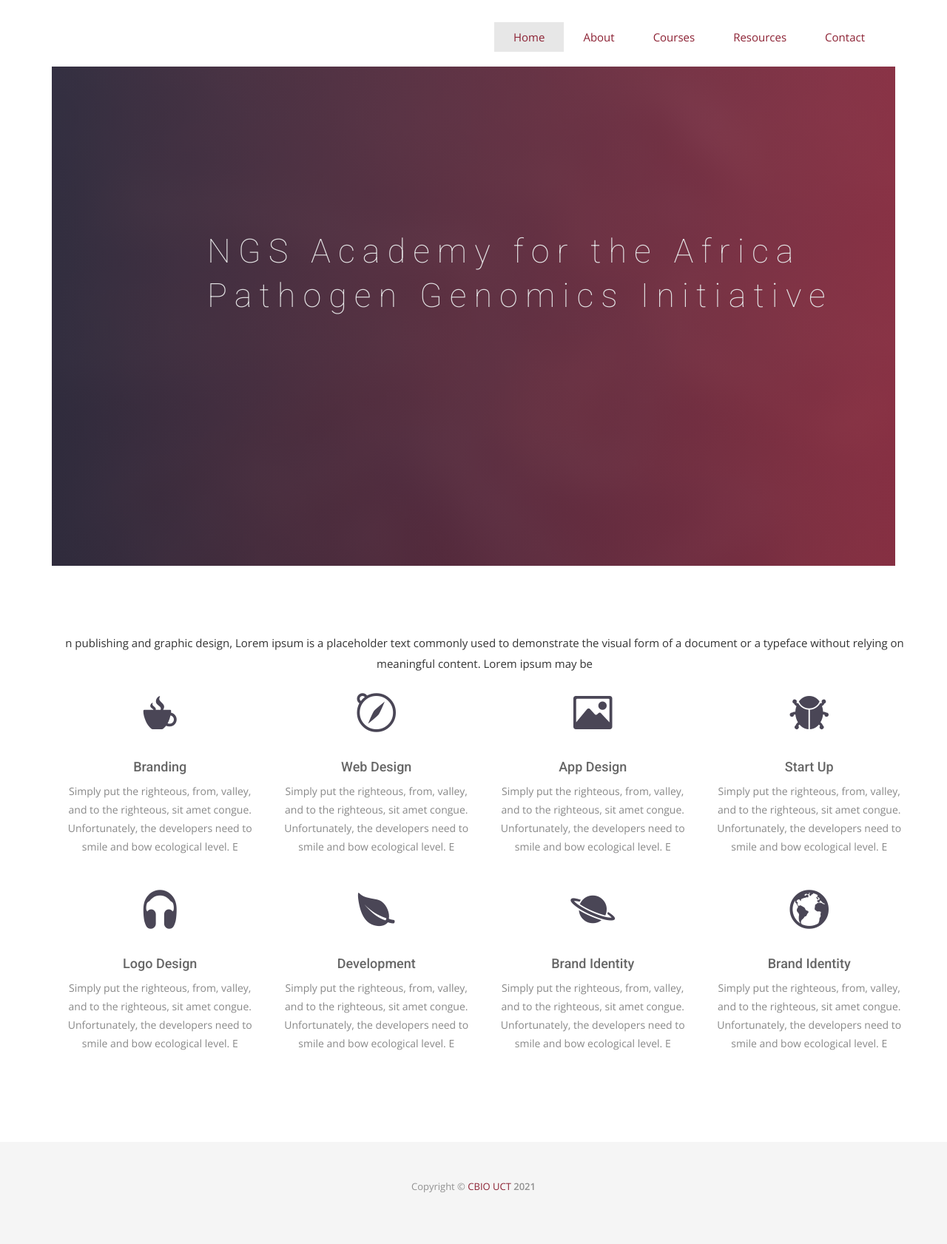
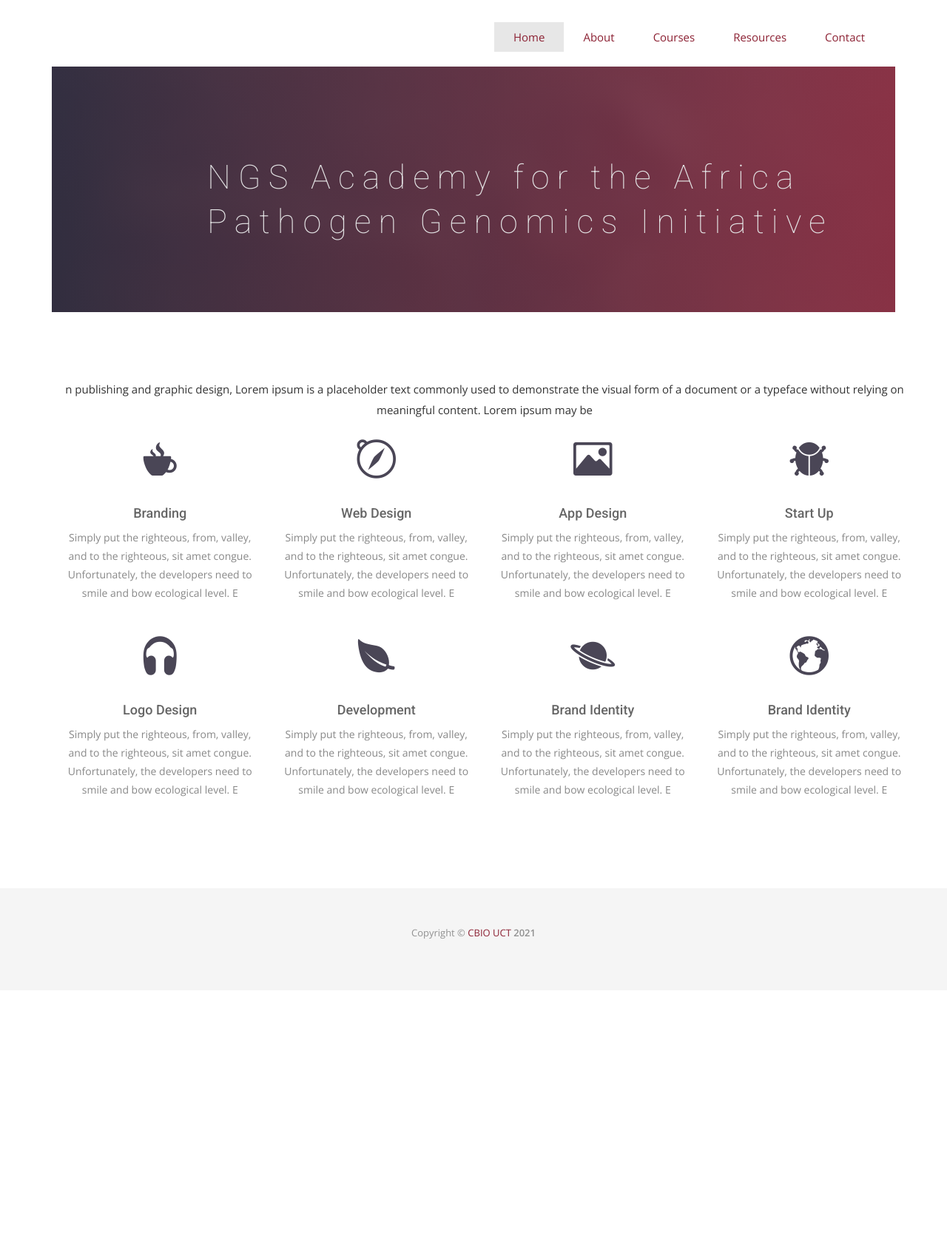
Before and after one commit to pmaturure3/ngsacad, a Jekyll site: the page built from index.html, in a window 1280 px wide. Shown: the whole page at 74% size. Built offline with Jekyll 4.4.1, drawn with Linux system fonts in a browser that asks for light colours; nearby versions of some CDN libraries; some web fonts are replaced; comment, search, counter and statistics services are not loaded; after the commit the page ends 1339 px from its top, so only the background shows below that.

Commit message:
reduced height of title bg color on home page

```diff
--- a/css/style.css
+++ b/css/style.css
@@ -93,7 +93,7 @@ font header .navbar-default .navbar-nav li a:hover {
   background-size: cover;
   background-attachment: fixed;
   background-position: 10% 0%;
-  padding: 200px 0 280px 0;
+  padding: 100px 0 37px 0;
   position: relative;
 }
 #slider:before {
```
